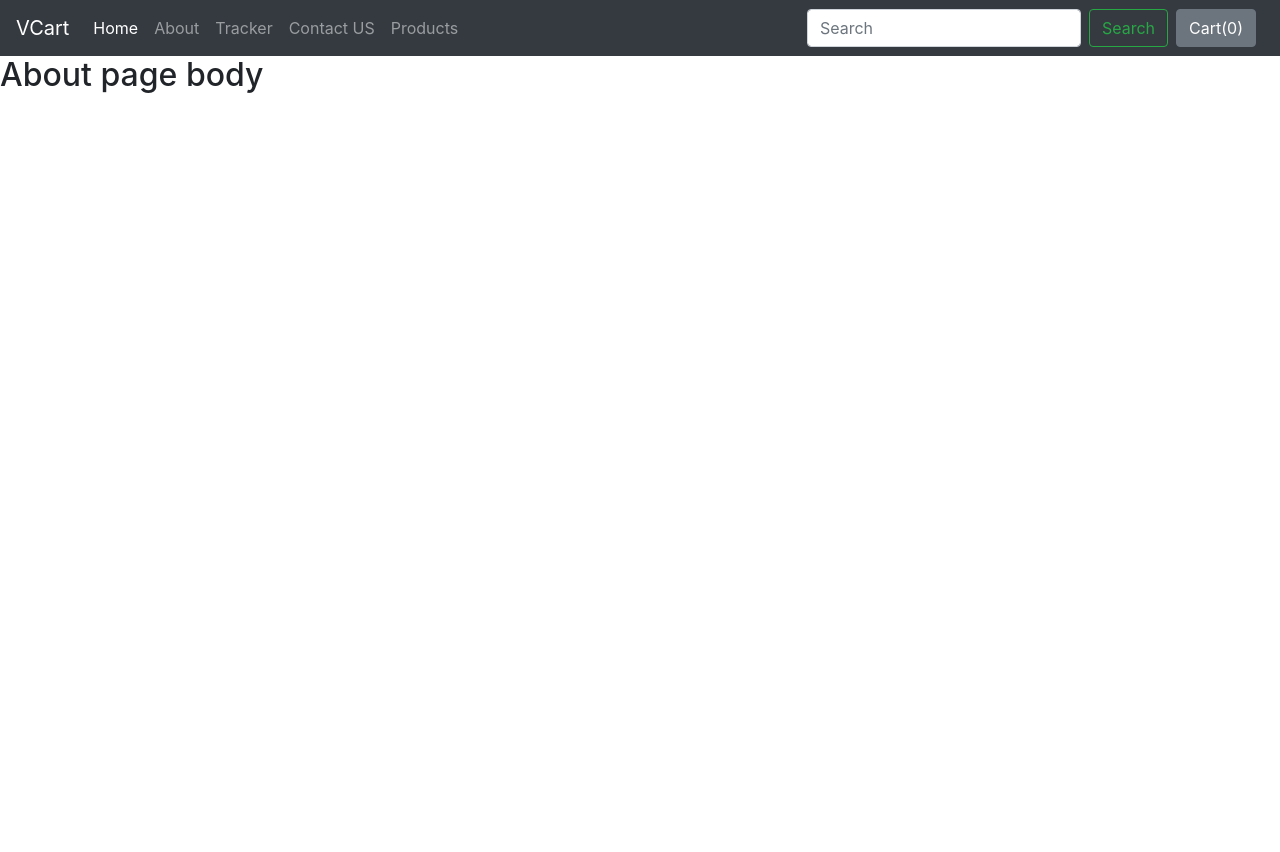
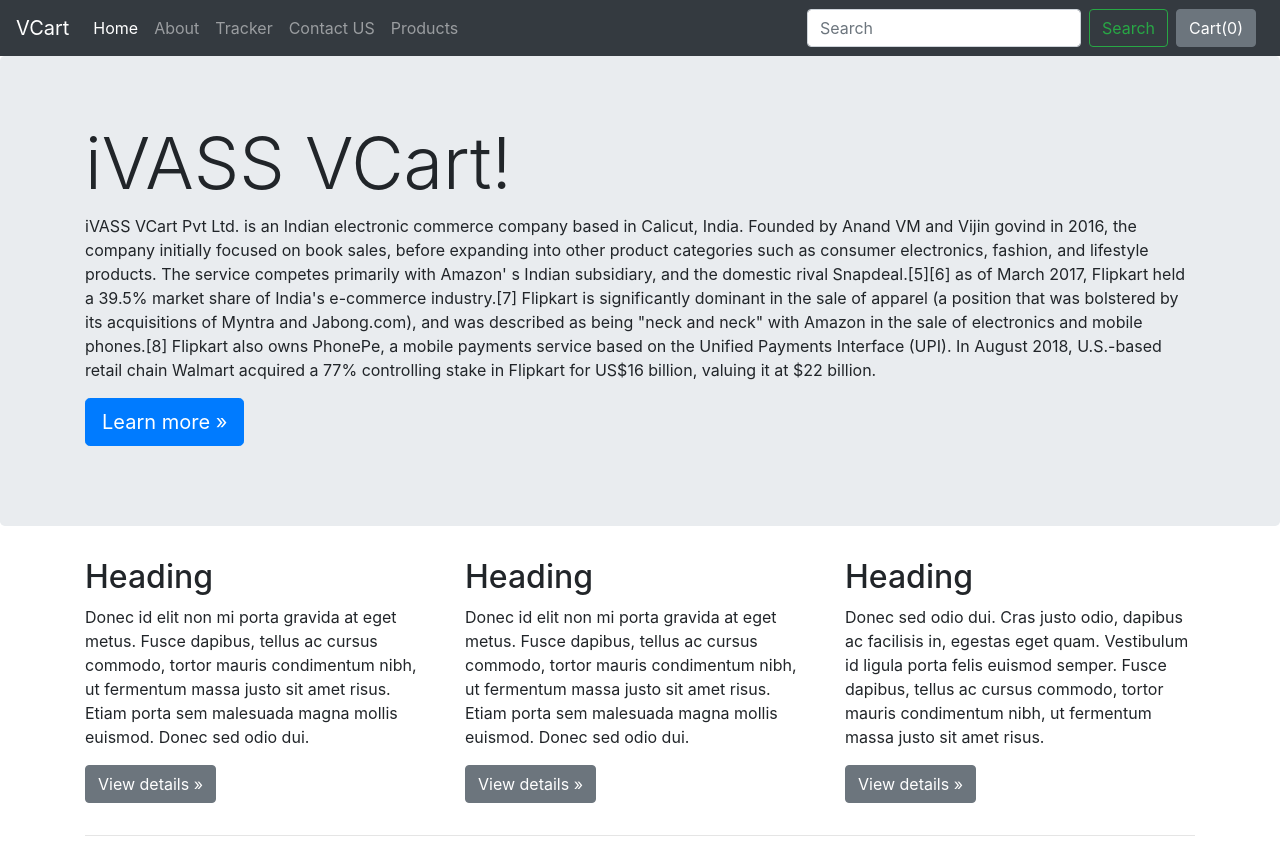
Before and after one commit to anandvmclt/Shoppingcart, a Django app: page /shop/about in a window 1280 px wide. Before the commit the page ends 93 px from the top, so only its background shows below. Run offline with Django 3.2, Linux system fonts and the light colour scheme; some libraries are stand-ins or nearby versions.

Commit message:
9.5 Video#41 Finished- Product page added

```diff
--- a/mac/shop/templates/shop/Basic.html
+++ b/mac/shop/templates/shop/Basic.html
@@ -36,7 +36,7 @@
       </li>
 
        <li class="nav-item">
-        <a class="nav-link" href="/shop/productview">Products </a>
+        <a class="nav-link" href="/shop/products">Products </a>
       </li>
     </ul>
     <form class="form-inline my-2 my-lg-0">
--- a/mac/shop/templates/shop/about.html
+++ b/mac/shop/templates/shop/about.html
@@ -1,7 +1,54 @@
 {% extends 'shop/basic.html' %}
 
-{% block title %} vCart- About US page{% endblock %}
+{% block title%} About Us{% endblock %}
+{% block body %}
 
-{% block body %}
-<h2> About page body</h2>
+
+
+
+<main role="main">
+
+  <!-- Main jumbotron for a primary marketing message or call to action -->
+  <div class="jumbotron">
+    <div class="container">
+      <h1 class="display-3">iVASS VCart!</h1>
+      <p>iVASS VCart Pvt Ltd. is an Indian electronic commerce company based in Calicut, India. Founded by Anand VM and Vijin govind in 2016, the company initially focused on book sales, before expanding into other product categories such as consumer electronics, fashion, and lifestyle products.
+
+The service competes primarily with Amazon' s Indian subsidiary, and the domestic rival Snapdeal.[5][6] as of March 2017, Flipkart held a 39.5% market share of India's e-commerce industry.[7] Flipkart is significantly dominant in the sale of apparel (a position that was bolstered by its acquisitions of Myntra and Jabong.com), and was described as being "neck and neck" with Amazon in the sale of electronics and mobile phones.[8] Flipkart also owns PhonePe, a mobile payments service based on the Unified Payments Interface (UPI).
+
+In August 2018, U.S.-based retail chain Walmart acquired a 77% controlling stake in Flipkart for US$16 billion, valuing it at $22 billion.</p>
+      <p><a class="btn btn-primary btn-lg" href="#" role="button">Learn more »</a></p>
+    </div>
+  </div>
+
+  <div class="container">
+    <!-- Example row of columns -->
+    <div class="row">
+      <div class="col-md-4">
+        <h2>Heading</h2>
+        <p>Donec id elit non mi porta gravida at eget metus. Fusce dapibus, tellus ac cursus commodo, tortor mauris condimentum nibh, ut fermentum massa justo sit amet risus. Etiam porta sem malesuada magna mollis euismod. Donec sed odio dui. </p>
+        <p><a class="btn btn-secondary" href="#" role="button">View details »</a></p>
+      </div>
+      <div class="col-md-4">
+        <h2>Heading</h2>
+        <p>Donec id elit non mi porta gravida at eget metus. Fusce dapibus, tellus ac cursus commodo, tortor mauris condimentum nibh, ut fermentum massa justo sit amet risus. Etiam porta sem malesuada magna mollis euismod. Donec sed odio dui. </p>
+        <p><a class="btn btn-secondary" href="#" role="button">View details »</a></p>
+      </div>
+      <div class="col-md-4">
+        <h2>Heading</h2>
+        <p>Donec sed odio dui. Cras justo odio, dapibus ac facilisis in, egestas eget quam. Vestibulum id ligula porta felis euismod semper. Fusce dapibus, tellus ac cursus commodo, tortor mauris condimentum nibh, ut fermentum massa justo sit amet risus.</p>
+        <p><a class="btn btn-secondary" href="#" role="button">View details »</a></p>
+      </div>
+    </div>
+
+    <hr>
+
+  </div> <!-- /container -->
+
+</main>
+
+
+
+
+
 {% endblock %}
--- a/mac/shop/templates/shop/index.html
+++ b/mac/shop/templates/shop/index.html
@@ -69,8 +69,11 @@
             <img src='/media/{{i.image}}' class="card-img-top" alt="...">
             <div class="card-body">
               <h5 class="card-title">{{i.product_name}}</h5>
-              <p class="card-text">{{i.desc}}</p>
+              <p class="card-text">{{i.desc|slice:"0:53"}}...</p>
                 <button id="pr{{i.id}}" class="btn btn-primary cart">Add To Cart</button>
+                <a href="/shop/products/{{i.id}}">
+                <button id="qv{{i.id}}" class="btn btn-primary cart">Quick view</button>
+                </a>
             </div>
           </div>
         </div>
@@ -95,6 +98,7 @@
      {% endfor %}
    </div>
   {% endblock %}
+
    {% block js %}
     <script>
      console.log('working');
--- a/mac/shop/urls.py
+++ b/mac/shop/urls.py
@@ -7,7 +7,7 @@
     path('contact', views.contact, name="contactUS"),
     path('tracker', views.tracker, name="trackingStatus"),
     path('search', views.search, name="search"),
-    path('productview', views.prodview, name="productview"),
+    path('products/<int:myid>', views.products, name="products"),
     path('checkout', views.checkout, name="checkout"),
     path('cart', views.cart, name="cart"),
 ]
--- a/mac/shop/views.py
+++ b/mac/shop/views.py
@@ -43,8 +43,10 @@
     return render(request, 'shop/search.html')
 
 
-def prodview(request):
-    return render(request, 'shop/product.html')
+def products(request, myid):
+    # Fetch the product using Id
+    product = Product.objects.filter(id=myid)
+    return render(request, 'shop/product.html',  {'product':product[0]})
 
 
 def checkout(request):
```
Also changed, not shown: mac/shop/templates/shop/product.html (+56 -2 lines), mac/db.sqlite3.
